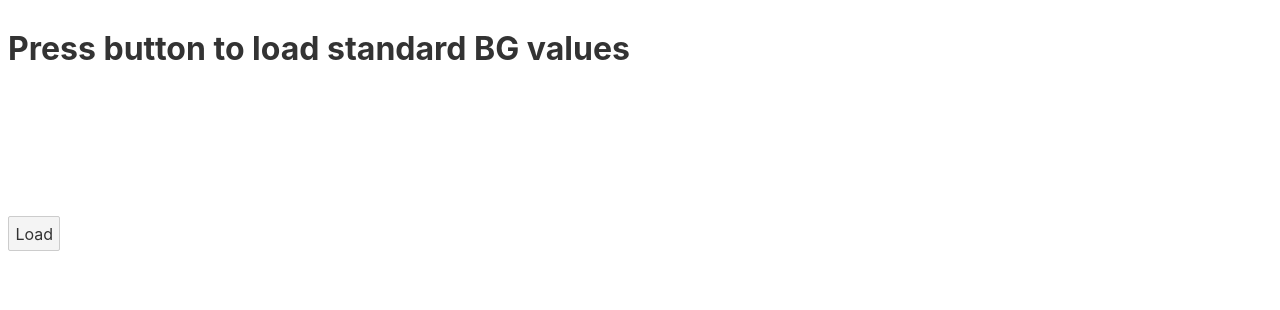
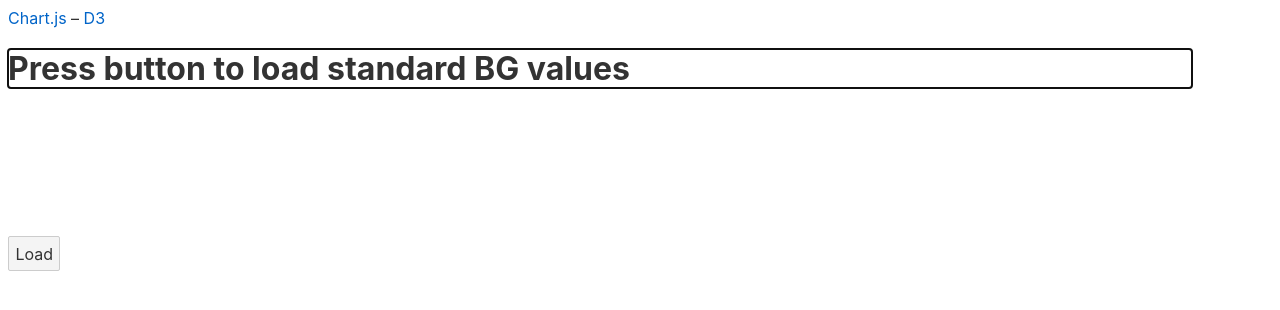
Before and after one commit to jssteinberg/diabetesclient, a Svelte app: page / in a window 1280 px wide. Shown: the top 310 px of the page. Built offline with nearby package versions, Linux system fonts and the light colour scheme.

Commit message:
Addes router
Moved files.

```diff
--- a/package.json
+++ b/package.json
@@ -14,7 +14,8 @@
     "rollup-plugin-livereload": "^1.0.0",
     "rollup-plugin-svelte": "^5.0.3",
     "rollup-plugin-terser": "^5.1.2",
-    "svelte": "^3.0.0"
+    "svelte": "^3.0.0",
+    "svelte-navigator": "^2.0.0"
   },
   "dependencies": {
     "sirv-cli": "^0.4.4"
--- a/src/App.svelte
+++ b/src/App.svelte
@@ -1,56 +1,29 @@
 <script>
-	let bg = -1;
+	import { Router, Link, Route } from "svelte-navigator";
+	import Home from "./routes/Home.svelte";
+	import D3 from "./routes/D3.svelte";
 
-	function getBg() {
-		fetch("https://diabetessimapi.herokuapp.com/")
-			.then(d => d.json())
-			.then(function (d) {
-				return bg = d
-			});
-	}
-
-	function loadShow() {
-		getBg()
-		renderChart()
-	}
-
-	// Copied from internet!
-	import { onMount } from "svelte";
-	import Chart from "chart.js";
-	onMount(async () => {});
-	function renderChart() {
-		var ctx = document.getElementById("myChart").getContext("2d");
-		var chart = new Chart(ctx, {
-			type: "line",
-			data: {
-				labels: [...Array(bg.length).keys()],
-				datasets: [
-					{
-						label: "Blood glucose level",
-						backgroundColor: "rgb(255, 99, 132)",
-						borderColor: "rgb(255, 99, 132)",
-						fill: 'False',
-						data: bg
-					}
-				]
-			},
-			options: {}
-		});
-
-	}
-
-// End copied from internet!
 </script>
 
-<!-- <h1>Your number is {bg}!</h1> -->
-<!-- <button on:click={getBg}>Get a random number</button> -->
-
-<h1>Press button to load standard BG values</h1>
-<button on:click={loadShow}>Load</button>
-<canvas id="myChart"></canvas>
+<div class="app">
+	<Router>
+		<nav>
+			<Link to="/">Chart.js</Link> –
+			<Link to="d3">D3</Link>
+		</nav>
+		<div>
+			<Route path="d3" component={D3} />
+			<Route path="/">
+				<Home />
+			</Route>
+		</div>
+	</Router>
+</div>
 
 <style>
-:global(body){
-	max-width: 1200px;
-}
+	.app {
+		max-width: 1200px;
+		margin-left: auto;
+		margin-right: auto;
+	}
 </style>
--- /dev/null
+++ b/src/routes/D3.svelte
@@ -0,0 +1 @@
+<h1>D3</h1>
--- /dev/null
+++ b/src/routes/Home.svelte
@@ -0,0 +1,56 @@
+<script>
+	let bg = -1;
+
+	function getBg() {
+		fetch("https://diabetessimapi.herokuapp.com/")
+			.then(d => d.json())
+			.then(function (d) {
+				return bg = d
+			});
+	}
+
+	function loadShow() {
+		getBg()
+		renderChart()
+	}
+
+	// Copied from internet!
+	import { onMount } from "svelte";
+	import Chart from "chart.js";
+	onMount(async () => {});
+	function renderChart() {
+		var ctx = document.getElementById("myChart").getContext("2d");
+		var chart = new Chart(ctx, {
+			type: "line",
+			data: {
+				labels: [...Array(bg.length).keys()],
+				datasets: [
+					{
+						label: "Blood glucose level",
+						backgroundColor: "rgb(255, 99, 132)",
+						borderColor: "rgb(255, 99, 132)",
+						fill: 'False',
+						data: bg
+					}
+				]
+			},
+			options: {}
+		});
+
+	}
+
+// End copied from internet!
+</script>
+
+<!-- <h1>Your number is {bg}!</h1> -->
+<!-- <button on:click={getBg}>Get a random number</button> -->
+
+<h1>Press button to load standard BG values</h1>
+<button on:click={loadShow}>Load</button>
+<canvas id="myChart"></canvas>
+
+<style>
+:global(body){
+	max-width: 1200px;
+}
+</style>
```
Also changed, not shown: 1 other file (tests, documents, lock files or other folders).
